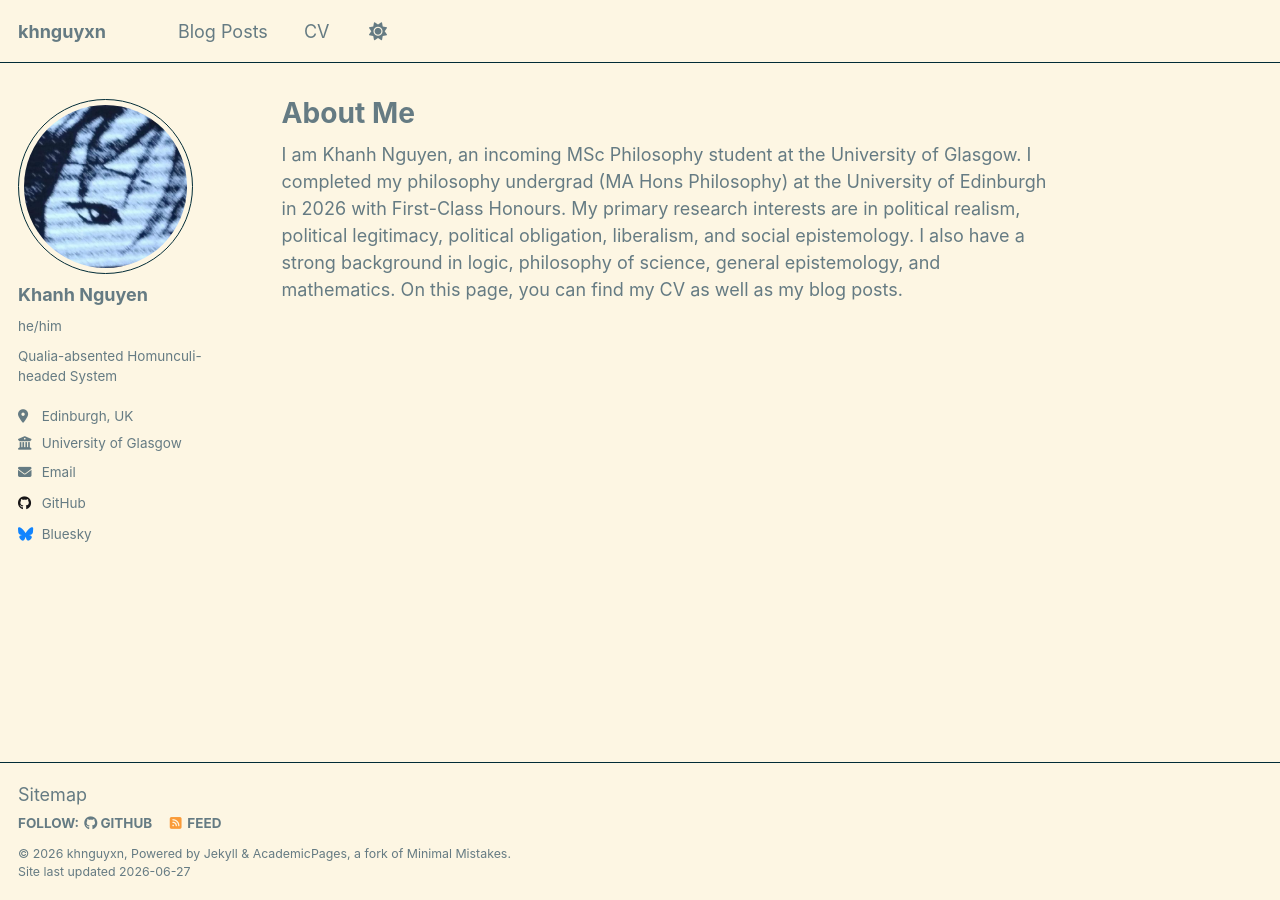
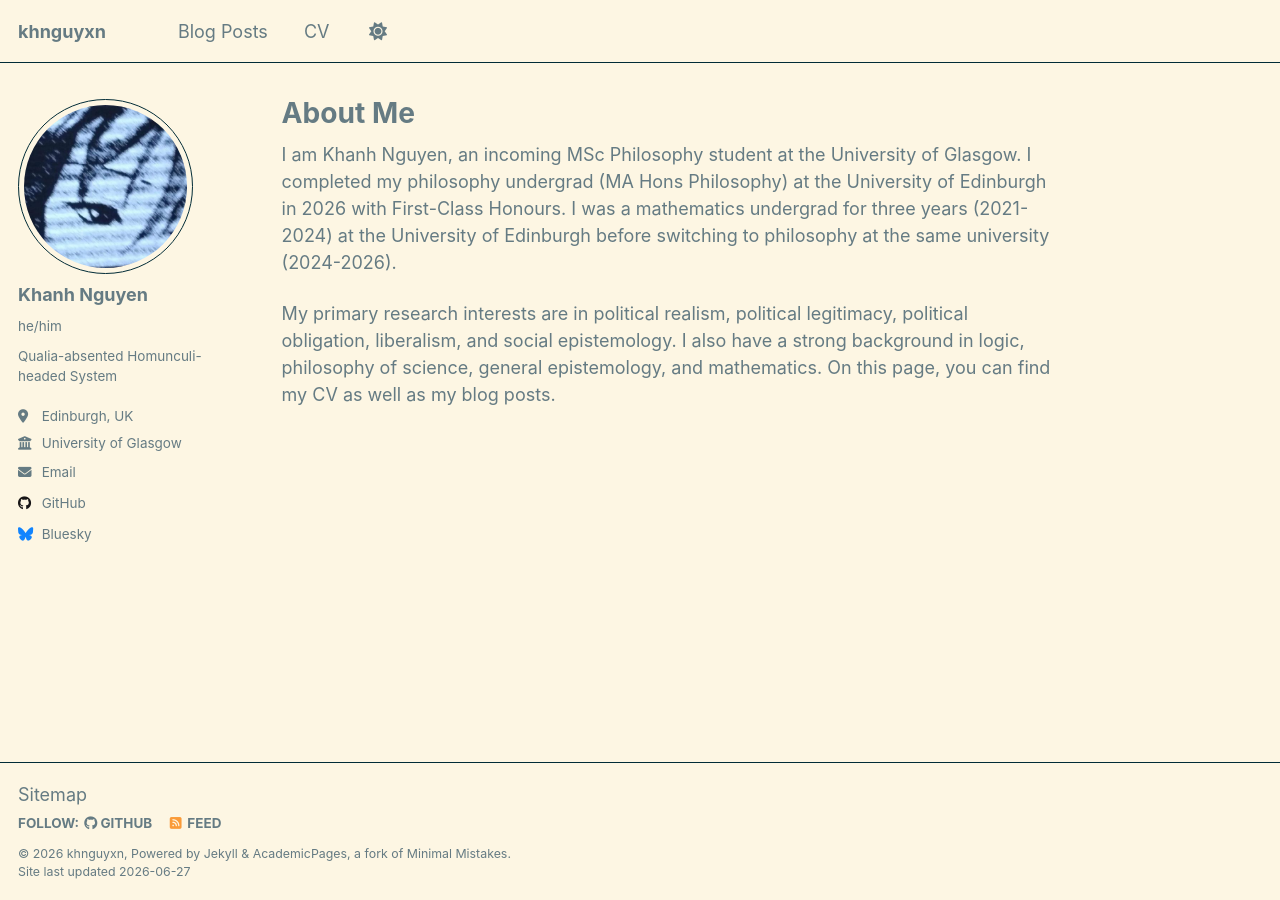
Before and after one commit to hardyowo/hardyowo.github.io, a Jekyll site: the page built from _pages/about.md, in a window 1280 px wide. Built offline with Jekyll 4.4.1, drawn with Linux system fonts in a browser that asks for light colours; a script that is not in the unit is left out.

Commit message:
Update about.md

```diff
--- a/_pages/about.md
+++ b/_pages/about.md
@@ -6,4 +6,6 @@ redirect_from:
   - /about/
   - /about.html
 ---
-I am Khanh Nguyen, an incoming MSc Philosophy student at the University of Glasgow. I completed my philosophy undergrad (MA Hons Philosophy) at the University of Edinburgh in 2026 with First-Class Honours. My primary research interests are in political realism, political legitimacy, political obligation, liberalism, and social epistemology. I also have a strong background in logic, philosophy of science, general epistemology, and mathematics. On this page, you can find my CV as well as my blog posts.
+I am Khanh Nguyen, an incoming MSc Philosophy student at the University of Glasgow. I completed my philosophy undergrad (MA Hons Philosophy) at the University of Edinburgh in 2026 with First-Class Honours. I was a mathematics undergrad for three years (2021-2024) at the University of Edinburgh before switching to philosophy at the same university (2024-2026).
+
+My primary research interests are in political realism, political legitimacy, political obligation, liberalism, and social epistemology. I also have a strong background in logic, philosophy of science, general epistemology, and mathematics. On this page, you can find my CV as well as my blog posts.
```
